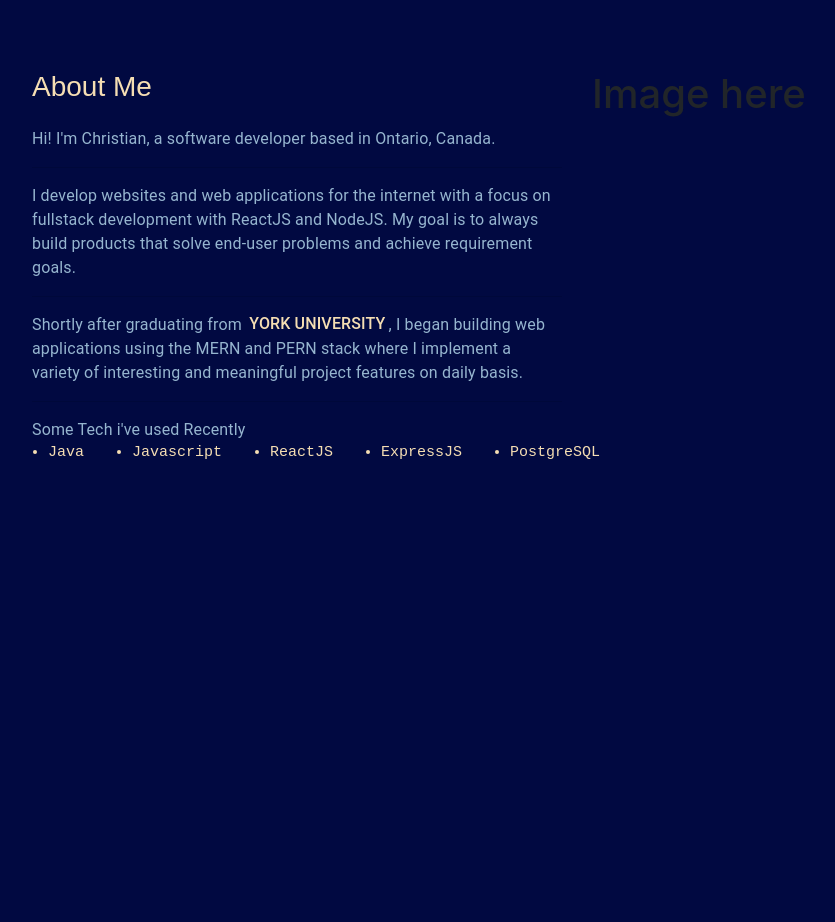
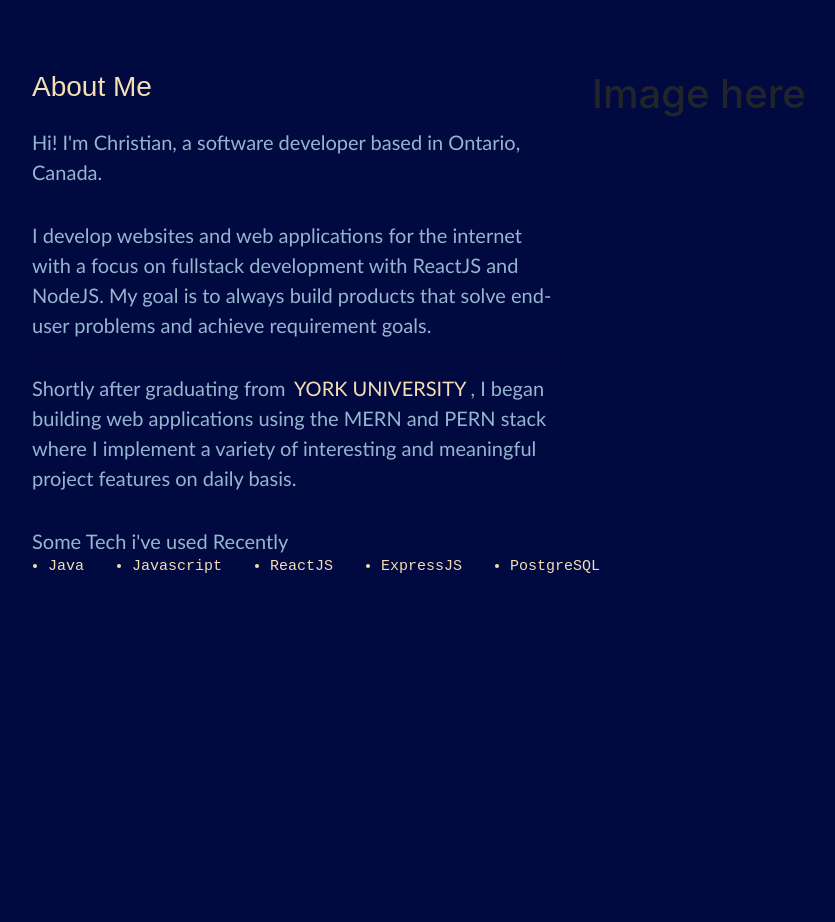
Before and after one commit to Christiankhan01/portfolioV2, a React (Create React App) app: page /about in a window 1280 px wide. Shown: the part 800-1722 px from the top of the page, without its empty margins (63-898 px from the left). Built offline with nearby package versions, Linux system fonts and the light colour scheme.

Commit message:
about__p fix

```diff
--- a/src/components/sections/About.js
+++ b/src/components/sections/About.js
@@ -25,24 +25,24 @@
                         <div className="row">
                             <div className="col-12 col-sm-12 col-md-12 col-lg-6">
                                 <h3 className="about__h3">About Me</h3>
-                                <Typography className="about__p">
+                                <div className="about__p">
                                     Hi! I'm Christian, a software developer based in Ontario, Canada.
-                                </Typography>
+                                </div>
                                 <hr />
 
-                                <Typography className="about__p">
+                                <div className="about__p">
                                     I develop websites and web applications for the internet with a focus on fullstack development with ReactJS and NodeJS.
                                     My goal is to always build products that solve end-user problems and achieve requirement goals.
-                                </Typography>
+                                </div>
                                 <hr />
-                                <Typography className="about__p">
+                                <div className="about__p">
                                     Shortly after graduating from<mark className="wheat" > YORK UNIVERSITY</mark>, I began building web applications using the MERN and PERN stack where I implement a
                                 variety of interesting and meaningful project features on daily basis.
-                                </Typography>
+                                </div>
                                 <hr />
-                                <Typography className="about__p">
+                                <div className="about__p">
                                     Some Tech i've used Recently
-                                    </Typography>
+                                    </div>
 
                                     <ul className=" list-group list-group-horizontal-sm ">
                                     <li className="list-group-style">Java</li>
--- a/src/components/styles/about.css
+++ b/src/components/styles/about.css
@@ -1,8 +1,8 @@
     .about__p {
         color: #96b5cf;
-        font-size: 50px;
+        font-size: 20px;
         font-weight: 300;
-        font-family: -apple-system, BlinkMacSystemFont, 'Segoe UI', Roboto, Oxygen, Ubuntu, Cantarell, 'Open Sans', 'Helvetica Neue', sans-serif;
+        font-family: 'Trebuchet MS'
     }
 
     mark.wheat {
```
